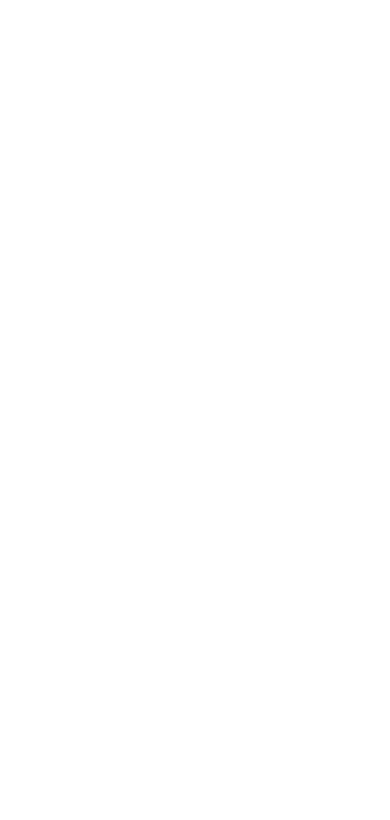
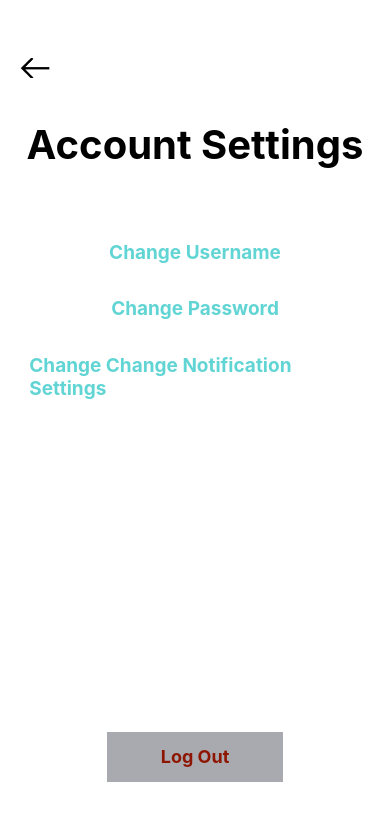
Before and after one commit to name-CrystalHo/SelfStarter, a React Native app in the folder Project/: screen / in a window 390 px wide. Shown: the top 820 px of the page. Built offline with nearby package versions, Linux system fonts and the light colour scheme.

Commit message:
Finished settings menu

```diff
--- a/Project/Components/SettingsMenu.js
+++ b/Project/Components/SettingsMenu.js
@@ -1,17 +1,29 @@
 import React from 'react';
-import { StyleSheet, Text, View } from 'react-native';
+import { StyleSheet, Text, View, Image } from 'react-native';
 
 
 function SettingsMenu(props) {
     return (
-        <View style = {styles.menu}>
+        <View style = {styles.container}>
+            <View style = {styles.backContainer}>
+                <Image style = {styles.backButton} source={require('../assets/backarrow.png')} />
+            </View>
+            <Text style = {styles.titleText}>Account Settings</Text>
+            <View style = {styles.settingsContainer}>
+                <Text style = {styles.settingsText}>Change Username</Text>
+                <Text style = {styles.settingsText}>Change Password</Text>
+                <Text style = {styles.settingsText}>Change Change Notification Settings</Text>
+            </View>
+            <View style ={styles.logoutButton}>
+                <Text style = {styles.logoutText}>Log Out</Text>
+            </View>
+        </View>
 
-        </View>
     );
-}
+};
 
 const styles = StyleSheet.create({
-    menu: {
+    container: {
       flex: 1,
       backgroundColor: '#fff',
       justifyContent: "flex-end",
@@ -19,6 +31,46 @@
       marginBottom: "15%",
       marginTop: "4%",
     },
+    backContainer: {
+        width: '90%',
+        height: 50,
+        justifyContent: "flex-start"
+    },
+    backButton: {
+        height: 20,
+        width: 30
+    },
+    titleText: {
+        fontWeight: 'bold',
+        fontSize: 40,
+        marginTop: '3%'
+    },
+    logoutButton: {
+        width: '45%',
+        height: 50,
+        backgroundColor: "#A9A9B0",
+        alignItems: "center",
+        justifyContent: "center",
+        position: 'absolute',
+        top: '93%'
+    },
+    logoutText: {
+       color: '#8E1600',
+       fontWeight: 'bold',
+       fontSize: 18
+    },
+    settingsText: {
+        color: '#61D4D4',
+        fontWeight: 'bold',
+        fontSize: 19,
+        marginTop: '10%'
+    },
+    settingsContainer: {
+        width: '85%',
+        height: '75%',
+        alignItems: "center",
+        marginTop: '10%'
+    }
 });
 
 export default SettingsMenu;
```
Also changed, not shown: Project/assets/backarrow.png (added).
